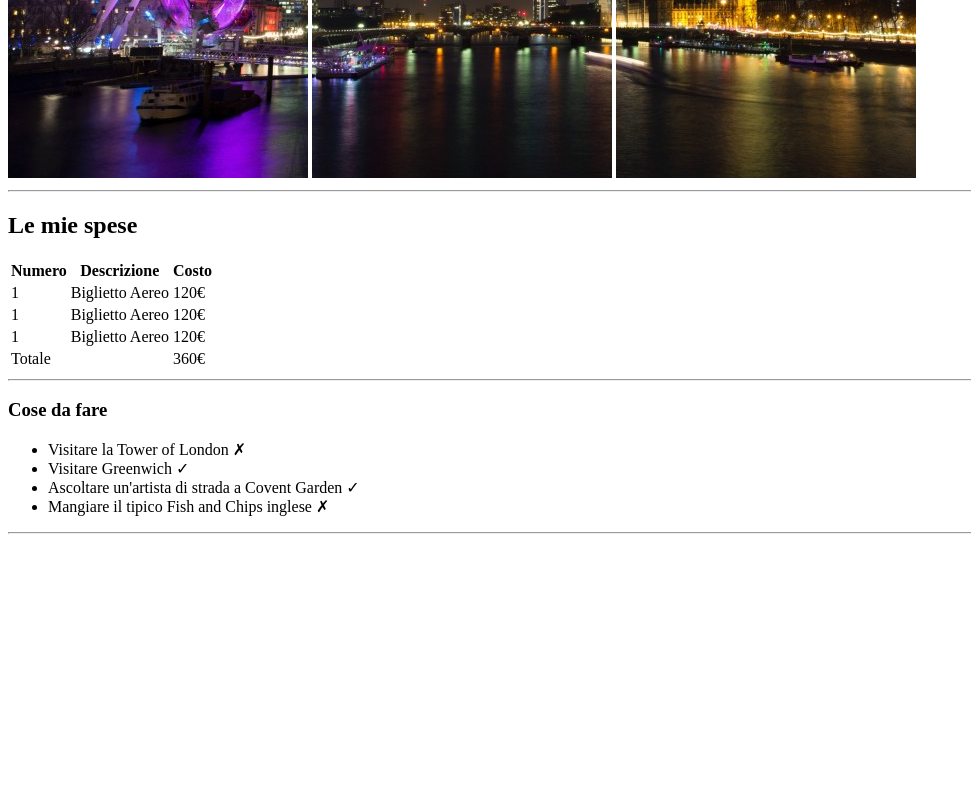
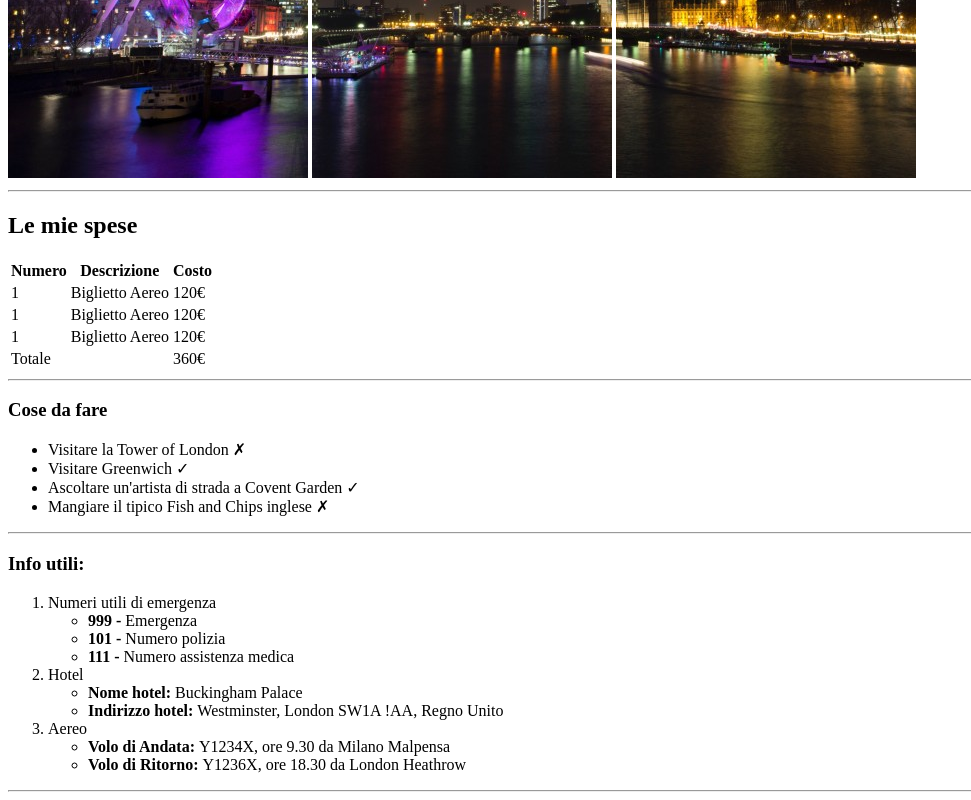
Before and after one commit to cibs84/html-london-trip, a plain HTML site: page index.html in a window 1280 px wide. Shown: the part 502-1302 px from the top of the page, without its empty margins (0-971 px from the left). Before the commit the page ends 1044 px from the top, so only its background shows below. Drawn offline with Linux system fonts and the light colour scheme.

Commit message:
Sezione - Info utili

```diff
--- a/index.html
+++ b/index.html
@@ -72,7 +72,7 @@
             <!-- Titolo -->
             <h3>Cose da fare</h3>
 
-            <!-- Lista -->
+            <!-- Elenco -->
             <div>
                 <ul>
                     <li>Visitare la Tower of London &cross;</li>
@@ -85,9 +85,39 @@
             <hr>
         </div>
 
-        <!-- Info utili -->
+        <!-- Sezione - Info utili -->
         <div>
+            <!-- Titolo -->
+            <h3>Info utili:</h3>
 
+            <!-- Elenco -->
+            <div>
+                <ol>
+                    <li>Numeri utili di emergenza
+                        <ul>
+                            <li><strong>999 - </strong>Emergenza</li>
+                            <li><strong>101 - </strong>Numero polizia</li>
+                            <li><strong>111 - </strong>Numero assistenza medica</li>
+                        </ul>
+                    </li>
+
+                    <li>Hotel
+                        <ul>
+                            <li><strong>Nome hotel: </strong>Buckingham Palace</li>
+                            <li><strong>Indirizzo hotel: </strong>Westminster, London SW1A !AA, Regno Unito</li>
+                        </ul>
+                    </li>
+
+                    <li>Aereo
+                        <ul>
+                            <li><strong>Volo di Andata: </strong>Y1234X, ore 9.30 da Milano Malpensa</li>
+                            <li><strong>Volo di Ritorno: </strong>Y1236X, ore 18.30 da London Heathrow</li>
+                        </ul>
+                    </li>
+                </ol>
+            </div>
+
+            <hr>
         </div>
 
         <!-- Le foto -->
```
